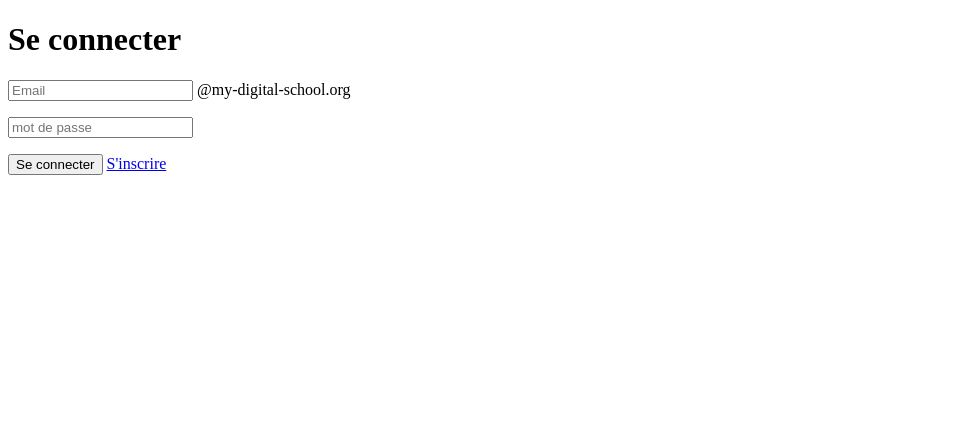
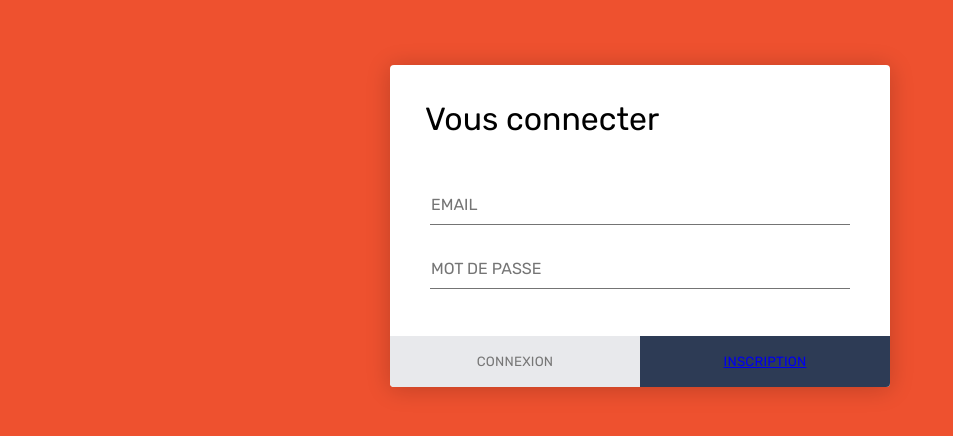
Before and after one commit to lolki903/Sucre-d-orge, a PHP site: page /controller/login.php in a window 1280 px wide. Shown: the top 436 px of the page, without its empty margins (0-953 px from the left). Run offline with PHP 8.4, Linux system fonts and the light colour scheme.

Commit message:
index.php modified and add a css for the login

```diff
--- a/app/controller/requests.php
+++ b/app/controller/requests.php
@@ -1,5 +1,4 @@
 <?php
-include('../config/setting.php');
 
 function GetAllUsers($db){
 
--- a/app/index.php
+++ b/app/index.php
@@ -1,8 +1,7 @@
 <?php
 
-session_start();
-//include('../config/setting.php');
-//include('../controller/requests.php');
+include('config/setting.php');
+include('controller/requests.php');
 
 if(isset($_SESSION['lastname']) == null || isset($_SESSION['lastname']) == ""){
     header('Location: /controller/login.php');
--- a/app/view/login.php
+++ b/app/view/login.php
@@ -1,26 +1,34 @@
+
+
 <!DOCTYPE html>
-<html>
+<html lang="en" >
 <head>
+  <meta charset="UTF-8">
+  <title>Connexion Sucre d'orge</title>
+  <link rel='stylesheet' href='https://fonts.googleapis.com/css?family=Rubik:400,700'><link rel="stylesheet" href="../assets/css/connexion.css">
 
-	<title>Se connecter</title>
 </head>
 <body>
-	<main class="se_connecter">
-		<form method="POST">
-			<h1>Se connecter</h1>
-			<p>
-				<input type="text" name="form_email" placeholder="Email" id="coemail" required  > @my-digital-school.org
-			</p>
-			<p>
-				<input type="password" name="form_motdepasse" id="copassword" placeholder="mot de passe" required >
-			</p>
+<!-- partial:index.partial.html -->
+<div class="login-form">
+  <form method="POST">
 
-			<p>
-				<button id="bouton" name="valider" type="submit">Se connecter</button>
-				<a href="adduser.php">S'inscrire</a>
-			</p>
-			<p> <?php if(isset($message) !== "" || isset($message) !== null){echo $message;}else{} ?></p>
-		</form>
-	</main>
+    <h1>Vous connecter</h1>
+    <div class="content">
+      <div class="input-field">
+        <input type="email" placeholder="Email" autocomplete="nope">
+      </div>
+      <div class="input-field">
+        <input type="password" placeholder="Mot de passe" autocomplete="new-password">
+      </div>
+    </div>
+    <div class="action">
+      <button name="Valider">Connexion</button>
+	<button name="Valider">	<a href="adduser.php"> Inscription </a> </button>
+    </div>
+  </form>
+  <p> <?php if(isset($message) !== "" || isset($message) !== null){echo $message;}else{} ?></p>
+</div>
+
 </body>
 </html>
```
Also changed, not shown: app/assets/js/panel.js (added).
